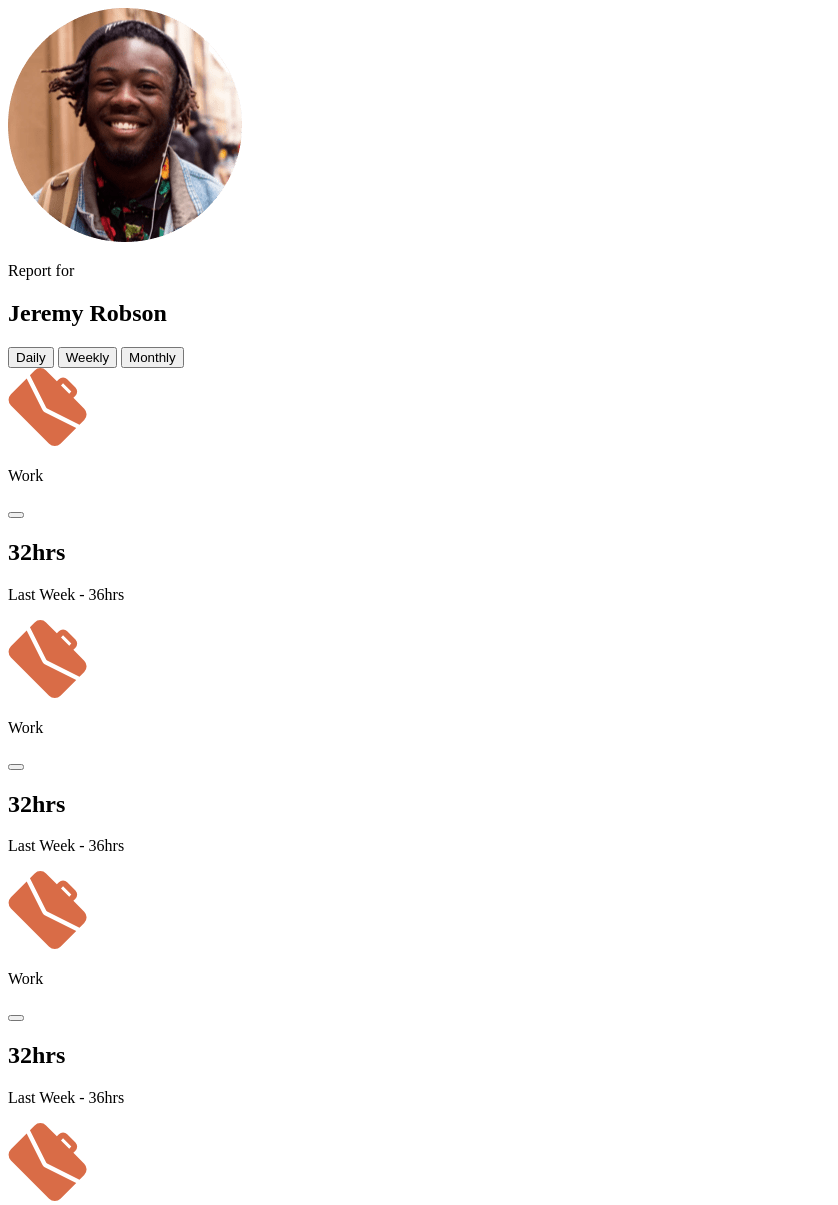
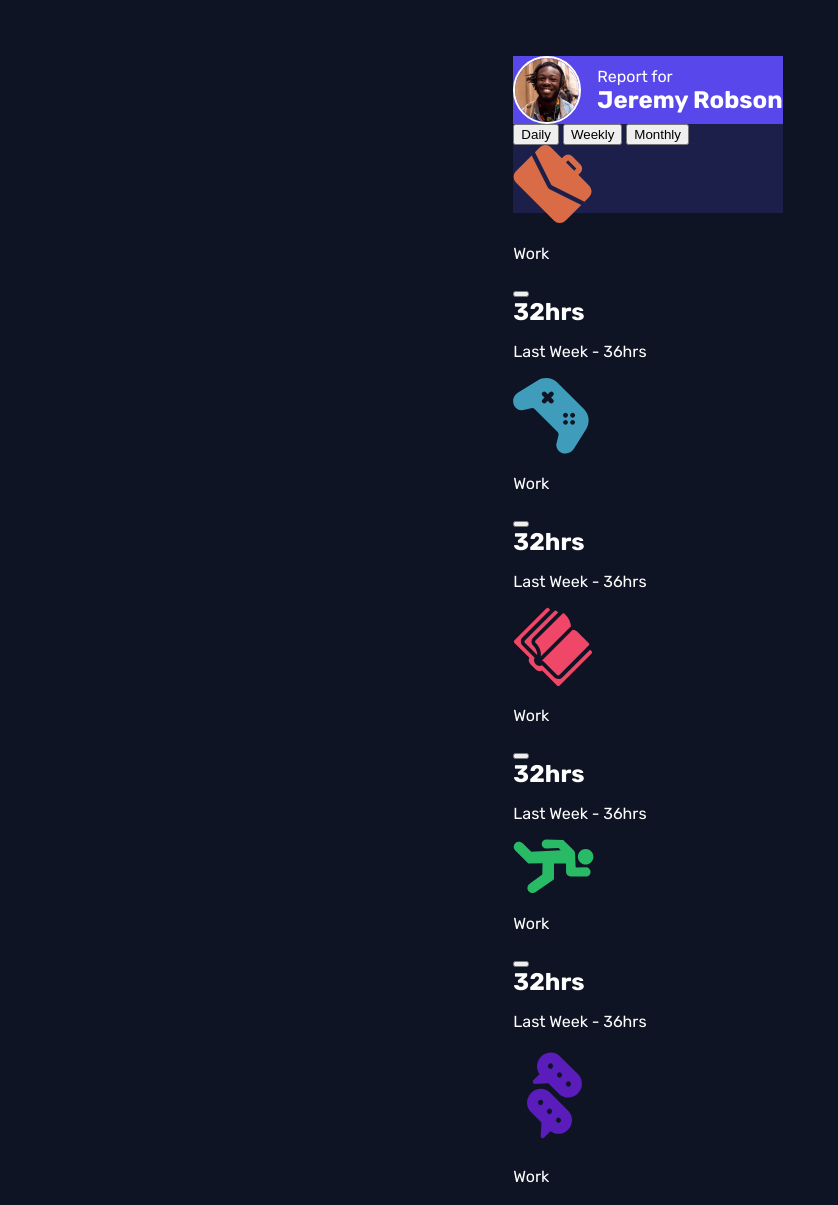
Before and after one commit to Hexerse/time-tracking-dashboard-third, a plain HTML site: page index.html in a window 1280 px wide. Shown: the top 1205 px of the page, without its empty margins (0-838 px from the left). Drawn offline with Linux system fonts and the light colour scheme.

Commit message:
user error

```diff
--- a/index.html
+++ b/index.html
@@ -24,6 +24,7 @@
   </head>
   <body>
     <section aria-labelledby="dashboard" class="dashboard">
+
       <header aria-labelledby="dashboard__user" class="dashboard__user">
         <div class="user__template__top">
           <div class="user__picture">
@@ -43,13 +44,7 @@
 
       <section aria-labelledby="dashboard__work" class="dashboard__card work">
         <div class="card__background work">
-          <svg width="79" height="79" xmlns="http://www.w3.org/2000/svg">
-            <path
-              d="m18.687 10.43 15.464 30.906c.31.682.743 1.322 1.3 1.88.558.557 1.198.99 1.714 1.217L68.237 59.98 52.484 75.732a8.025 8.025 0 0 1-11.355 0L2.934 37.538a8.025 8.025 0 0 1 0-11.356L18.687 10.43Zm19.345-7.99 10.839 10.838 2.065-2.064a5.845 5.845 0 0 1 8.258 0l8.258 8.259a5.845 5.845 0 0 1 0 8.258l-2.064 2.064 10.839 10.84a8.025 8.025 0 0 1 0 11.355l-4.728 4.728L39.126 40.53a1.963 1.963 0 0 1-.578-.413 1.963 1.963 0 0 1-.413-.578L21.95 7.168l4.728-4.728a8.025 8.025 0 0 1 11.355 0Zm17.033 12.903-2.064 2.065 8.258 8.258 2.064-2.064-8.258-8.259Z"
-              fill="#D96C47"
-              fill-rule="nonzero"
-            />
-          </svg>
+          <img src="./images/icon-work.svg" alt="">
         </div>
         <div class="card__text">
           <div class="card__header">
@@ -67,13 +62,7 @@
 
       <section aria-labelledby="dashboard__play" class="dashboard__card play">
         <div class="card__background work">
-          <svg width="79" height="79" xmlns="http://www.w3.org/2000/svg">
-            <path
-              d="m18.687 10.43 15.464 30.906c.31.682.743 1.322 1.3 1.88.558.557 1.198.99 1.714 1.217L68.237 59.98 52.484 75.732a8.025 8.025 0 0 1-11.355 0L2.934 37.538a8.025 8.025 0 0 1 0-11.356L18.687 10.43Zm19.345-7.99 10.839 10.838 2.065-2.064a5.845 5.845 0 0 1 8.258 0l8.258 8.259a5.845 5.845 0 0 1 0 8.258l-2.064 2.064 10.839 10.84a8.025 8.025 0 0 1 0 11.355l-4.728 4.728L39.126 40.53a1.963 1.963 0 0 1-.578-.413 1.963 1.963 0 0 1-.413-.578L21.95 7.168l4.728-4.728a8.025 8.025 0 0 1 11.355 0Zm17.033 12.903-2.064 2.065 8.258 8.258 2.064-2.064-8.258-8.259Z"
-              fill="#D96C47"
-              fill-rule="nonzero"
-            />
-          </svg>
+          <img src="./images/icon-play.svg" alt="">
         </div>
         <div class="card__text">
           <div class="card__header">
@@ -91,13 +80,7 @@
 
       <section aria-labelledby="dashboard__study" class="dashboard__card study">
         <div class="card__background work">
-          <svg width="79" height="79" xmlns="http://www.w3.org/2000/svg">
-            <path
-              d="m18.687 10.43 15.464 30.906c.31.682.743 1.322 1.3 1.88.558.557 1.198.99 1.714 1.217L68.237 59.98 52.484 75.732a8.025 8.025 0 0 1-11.355 0L2.934 37.538a8.025 8.025 0 0 1 0-11.356L18.687 10.43Zm19.345-7.99 10.839 10.838 2.065-2.064a5.845 5.845 0 0 1 8.258 0l8.258 8.259a5.845 5.845 0 0 1 0 8.258l-2.064 2.064 10.839 10.84a8.025 8.025 0 0 1 0 11.355l-4.728 4.728L39.126 40.53a1.963 1.963 0 0 1-.578-.413 1.963 1.963 0 0 1-.413-.578L21.95 7.168l4.728-4.728a8.025 8.025 0 0 1 11.355 0Zm17.033 12.903-2.064 2.065 8.258 8.258 2.064-2.064-8.258-8.259Z"
-              fill="#D96C47"
-              fill-rule="nonzero"
-            />
-          </svg>
+          <img src="./images/icon-study.svg" alt="">
         </div>
         <div class="card__text">
           <div class="card__header">
@@ -115,13 +98,7 @@
 
       <section aria-labelledby="dashboard__exercise" class="dashboard__card exercise">
         <div class="card__background work">
-          <svg width="79" height="79" xmlns="http://www.w3.org/2000/svg">
-            <path
-              d="m18.687 10.43 15.464 30.906c.31.682.743 1.322 1.3 1.88.558.557 1.198.99 1.714 1.217L68.237 59.98 52.484 75.732a8.025 8.025 0 0 1-11.355 0L2.934 37.538a8.025 8.025 0 0 1 0-11.356L18.687 10.43Zm19.345-7.99 10.839 10.838 2.065-2.064a5.845 5.845 0 0 1 8.258 0l8.258 8.259a5.845 5.845 0 0 1 0 8.258l-2.064 2.064 10.839 10.84a8.025 8.025 0 0 1 0 11.355l-4.728 4.728L39.126 40.53a1.963 1.963 0 0 1-.578-.413 1.963 1.963 0 0 1-.413-.578L21.95 7.168l4.728-4.728a8.025 8.025 0 0 1 11.355 0Zm17.033 12.903-2.064 2.065 8.258 8.258 2.064-2.064-8.258-8.259Z"
-              fill="#D96C47"
-              fill-rule="nonzero"
-            />
-          </svg>
+          <img src="./images/icon-exercise.svg" alt="">
         </div>
         <div class="card__text">
           <div class="card__header">
@@ -139,13 +116,7 @@
 
       <section aria-labelledby="dashboard__social" class="dashboard__card social">
         <div class="card__background work">
-          <svg width="79" height="79" xmlns="http://www.w3.org/2000/svg">
-            <path
-              d="m18.687 10.43 15.464 30.906c.31.682.743 1.322 1.3 1.88.558.557 1.198.99 1.714 1.217L68.237 59.98 52.484 75.732a8.025 8.025 0 0 1-11.355 0L2.934 37.538a8.025 8.025 0 0 1 0-11.356L18.687 10.43Zm19.345-7.99 10.839 10.838 2.065-2.064a5.845 5.845 0 0 1 8.258 0l8.258 8.259a5.845 5.845 0 0 1 0 8.258l-2.064 2.064 10.839 10.84a8.025 8.025 0 0 1 0 11.355l-4.728 4.728L39.126 40.53a1.963 1.963 0 0 1-.578-.413 1.963 1.963 0 0 1-.413-.578L21.95 7.168l4.728-4.728a8.025 8.025 0 0 1 11.355 0Zm17.033 12.903-2.064 2.065 8.258 8.258 2.064-2.064-8.258-8.259Z"
-              fill="#D96C47"
-              fill-rule="nonzero"
-            />
-          </svg>
+          <img src="./images/icon-social.svg" alt="">
         </div>
         <div class="card__text">
           <div class="card__header">
@@ -163,13 +134,7 @@
 
       <section aria-labelledby="dashboard__selfcare" class="dashboard__card selfcare">
         <div class="card__background work">
-          <svg width="79" height="79" xmlns="http://www.w3.org/2000/svg">
-            <path
-              d="m18.687 10.43 15.464 30.906c.31.682.743 1.322 1.3 1.88.558.557 1.198.99 1.714 1.217L68.237 59.98 52.484 75.732a8.025 8.025 0 0 1-11.355 0L2.934 37.538a8.025 8.025 0 0 1 0-11.356L18.687 10.43Zm19.345-7.99 10.839 10.838 2.065-2.064a5.845 5.845 0 0 1 8.258 0l8.258 8.259a5.845 5.845 0 0 1 0 8.258l-2.064 2.064 10.839 10.84a8.025 8.025 0 0 1 0 11.355l-4.728 4.728L39.126 40.53a1.963 1.963 0 0 1-.578-.413 1.963 1.963 0 0 1-.413-.578L21.95 7.168l4.728-4.728a8.025 8.025 0 0 1 11.355 0Zm17.033 12.903-2.064 2.065 8.258 8.258 2.064-2.064-8.258-8.259Z"
-              fill="#D96C47"
-              fill-rule="nonzero"
-            />
-          </svg>
+          <img src="./images/icon-self-care.svg" alt="">
         </div>
         <div class="card__text">
           <div class="card__header">
--- a/styles.css
+++ b/styles.css
@@ -19,3 +19,56 @@
 
   --ff: "Rubik", sans-serif;
 }
+
+body{
+  display: grid;
+  justify-content: center;
+
+  width: 100%;
+  height: 100vh;
+
+  background-color: var(--clr-neutral1);
+  font-family: var(--ff);
+  color: white;
+}
+
+section.dashboard{
+  display: grid;
+  width: 100%;
+
+  grid-template-columns: 1fr;
+  grid-template-rows: 1.3fr, repeat(1fr,6);
+
+  padding-top: 3rem;
+  padding-bottom: 3rem;
+}
+
+.user__template__top{
+  display: flex;
+  background-color: var(--clr-pri);
+}
+
+.user__template__top img{
+  height: 4rem;
+  border: 2px solid white;
+  border-radius: 5rem;
+  margin-right: 1rem;
+}
+
+.user__picture{
+  display: flex;
+  align-items: center;
+}
+
+.user__report{
+  align-content: center;
+}
+
+.user__report p,h2{
+  margin: 0;
+}
+
+.user__template__bottom{
+  height: 100%;
+  background-color: var(--clr-neutral2);
+}
```
Also changed, not shown: design/mobile-design.jpg.
